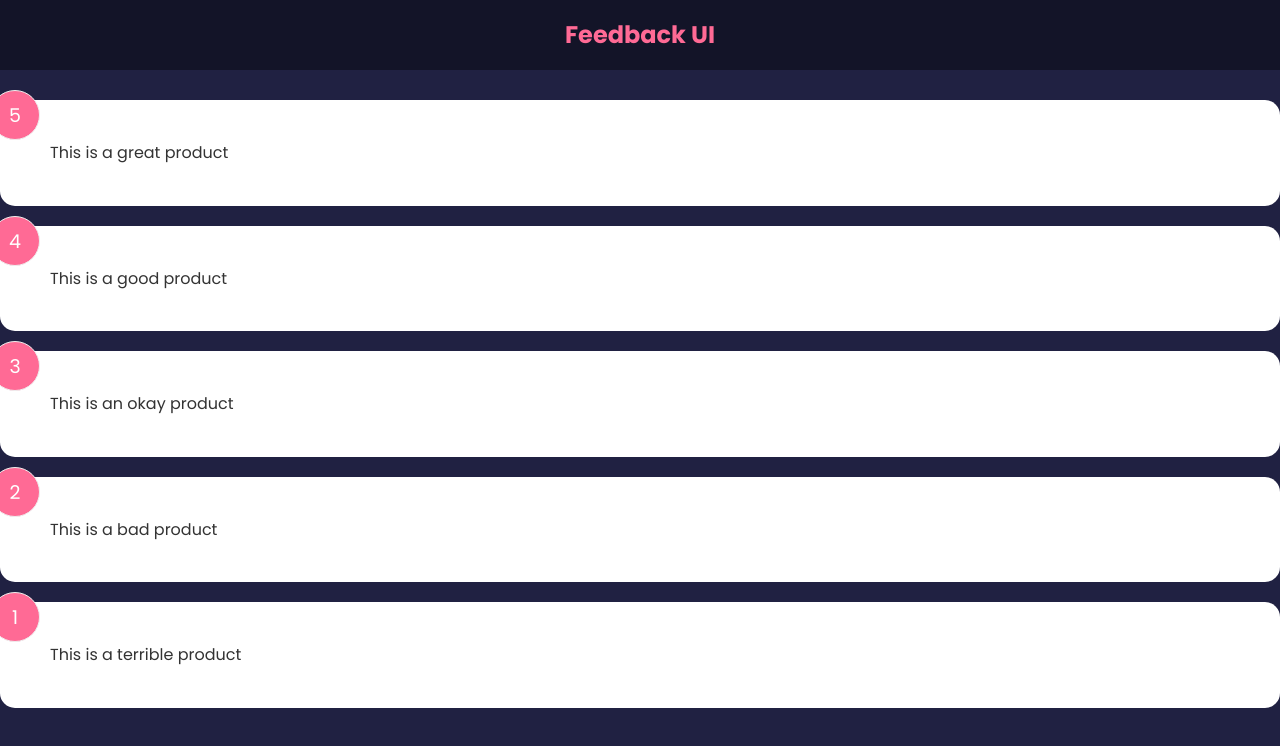
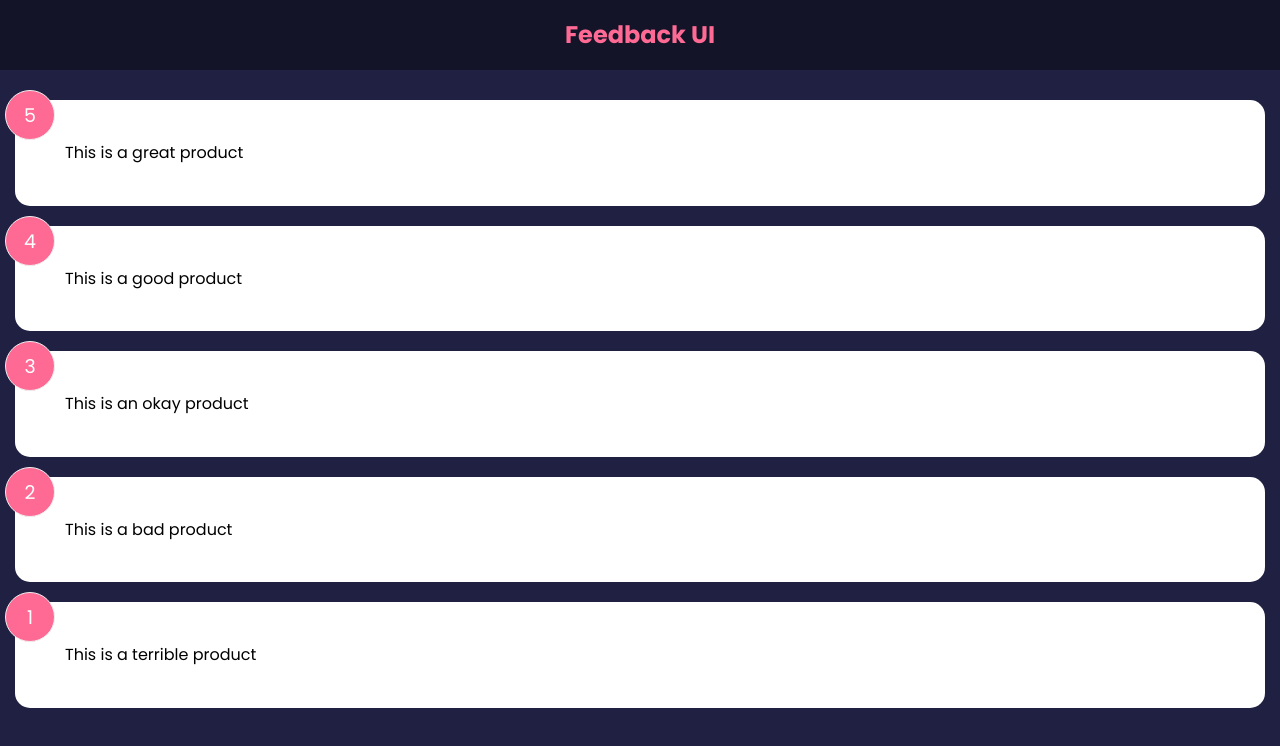
Before and after one commit to charliepixegon/react-feedback, a React (Create React App) app: page / in a window 1280 px wide. Shown: the top 746 px of the page. Built offline with nearby package versions, Linux system fonts and the light colour scheme.

Commit message:
added Card component

```diff
--- a/src/FeedbackItem.jsx
+++ /dev/null
@@ -1,10 +0,0 @@
-function FeedbackItem({ item }) {
-  return (
-    <div className="card">
-      <div className="num-display">{item.rating}</div>
-      <div className="text-display">{item.text}</div>
-    </div>
-  );
-}
-
-export default FeedbackItem;
--- /dev/null
+++ b/src/components/FeedbackItem.jsx
@@ -0,0 +1,20 @@
+import Card from './shared/Card';
+import PropTypes from 'prop-types';
+
+function FeedbackItem({ item }) {
+  return (
+    <Card>
+      <div className="num-display">{item.rating}</div>
+      <div className="text-display">{item.text}</div>
+    </Card>
+  );
+}
+
+FeedbackItem.propTypes = {
+  item: PropTypes.shape({
+    rating: PropTypes.number.isRequired,
+    text: PropTypes.string.isRequired,
+  }).isRequired,
+};
+
+export default FeedbackItem;
--- /dev/null
+++ b/src/components/shared/Card.jsx
@@ -0,0 +1,31 @@
+import PropTypes from 'prop-types';
+
+function Card({ children, reverse }) {
+  // conditional class names
+  // return <div className={`card ${reverse && 'reverse'}`}>{children}</div>;
+
+  // conditional style example
+  return (
+    <div
+      className="card"
+      style={{
+        backgroundColor: reverse ? 'rgba(0,0,0,0.4)' : '#fff',
+        color: reverse ? '#fff' : '#000',
+      }}
+    >
+      {children}
+    </div>
+  );
+}
+
+// set default props
+Card.defaultProps = {
+  reverse: false,
+};
+
+Card.propTypes = {
+  children: PropTypes.node.isRequired,
+  reverse: PropTypes.bool,
+};
+
+export default Card;
--- a/src/index.css
+++ b/src/index.css
@@ -37,7 +37,7 @@
   color: #333;
   border-radius: 15px;
   padding: 40px 50px;
-  margin: 20px 0;
+  margin: 20px 15px;
   position: relative;
 }
 
```
Also changed, not shown: src/components/FeedbackList.jsx (+12 -3 lines).
